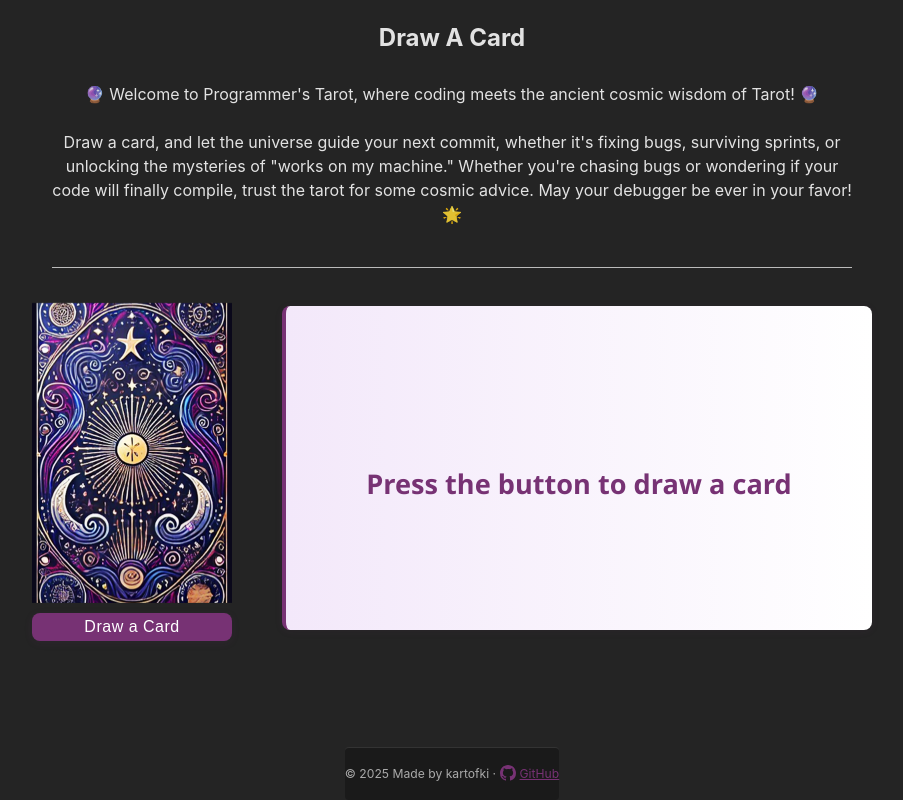
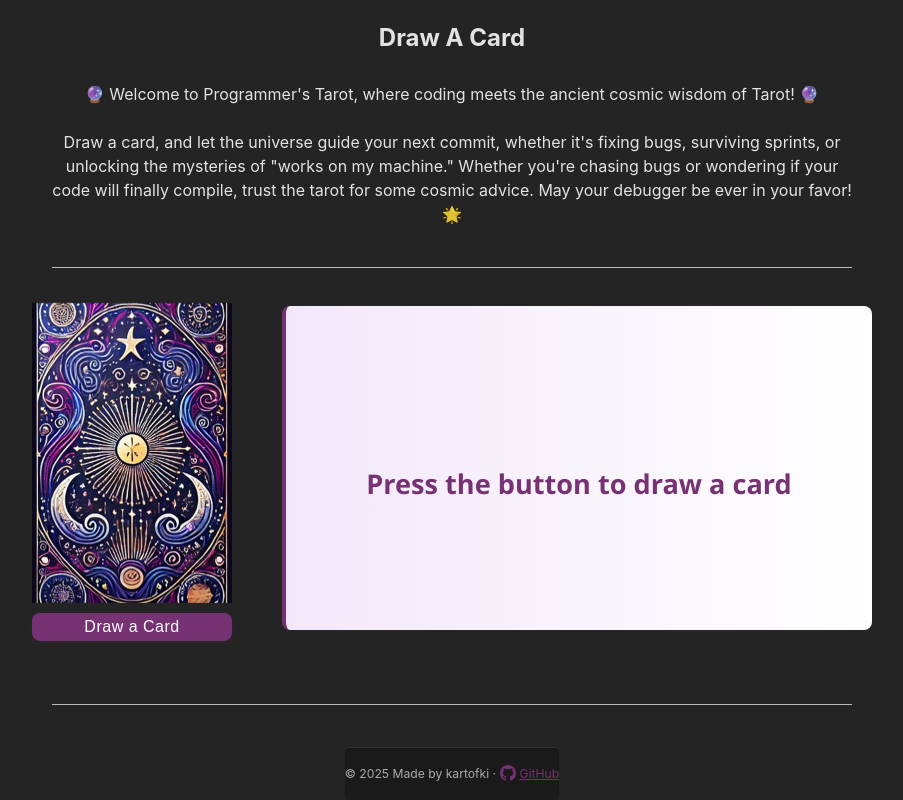
Before and after one commit to kartofki/ProgrammersTarot, a React (Vite) app in the folder programmers-tarot/: page / in a window 1280 px wide. Shown: the whole page, without its empty margins (188-1091 px from the left). Built offline with nearby package versions, Linux system fonts and the light colour scheme.

Commit message:
added another vertical line

```diff
--- a/programmers-tarot/src/components/DrawCard/DrawCard.jsx
+++ b/programmers-tarot/src/components/DrawCard/DrawCard.jsx
@@ -114,6 +114,7 @@ const DrawCard = () => {
   </div>
 )}
     </div>
+    <hr className={styles.hrSolid}></hr>
     </div>
   );
 };
```
